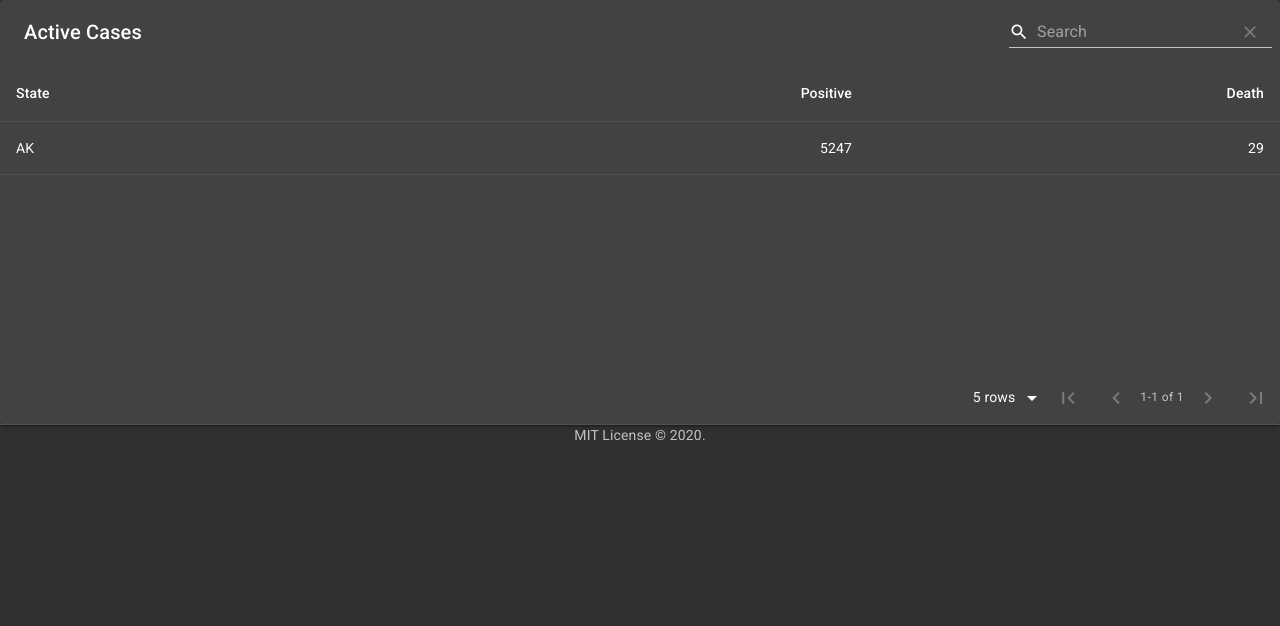
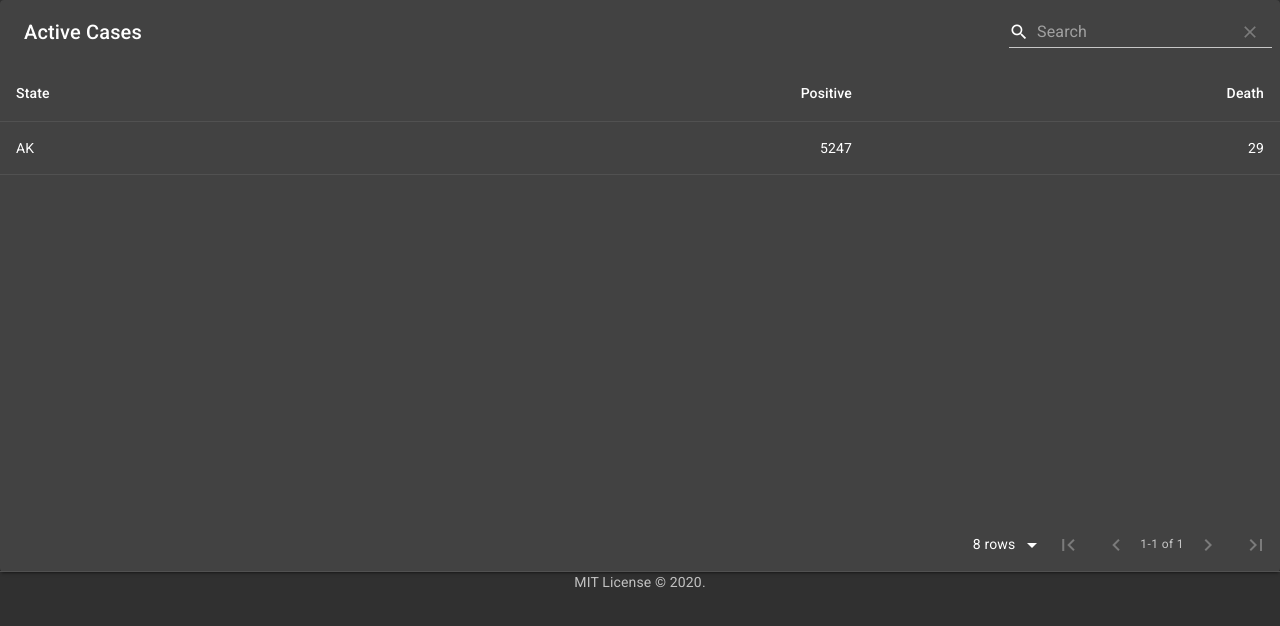
Before and after one commit to andrespontt/andrespontt.github.io.source, a React (Create React App) app: page / in a window 1280 px wide. Shown: the top 626 px of the page. Built offline with nearby package versions, Linux system fonts and the light colour scheme; no server answers.

Commit message:
dashboard size

```diff
--- a/src/Dashboard.js
+++ b/src/Dashboard.js
@@ -28,6 +28,9 @@ export default function Dashboard() {
             title="Active Cases"
             columns={columns}
             data={data}
+            options={{
+                pageSize: 8
+            }}
         />
     );
 }
```
